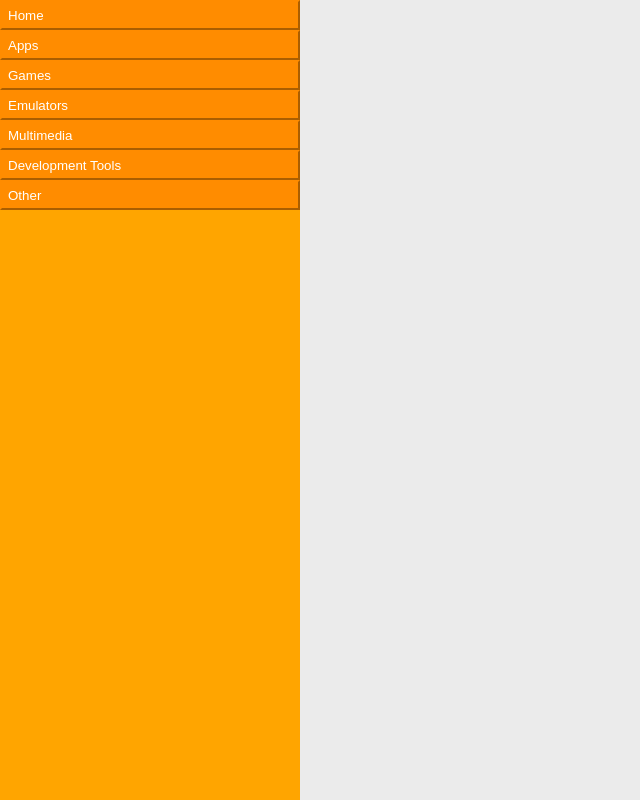
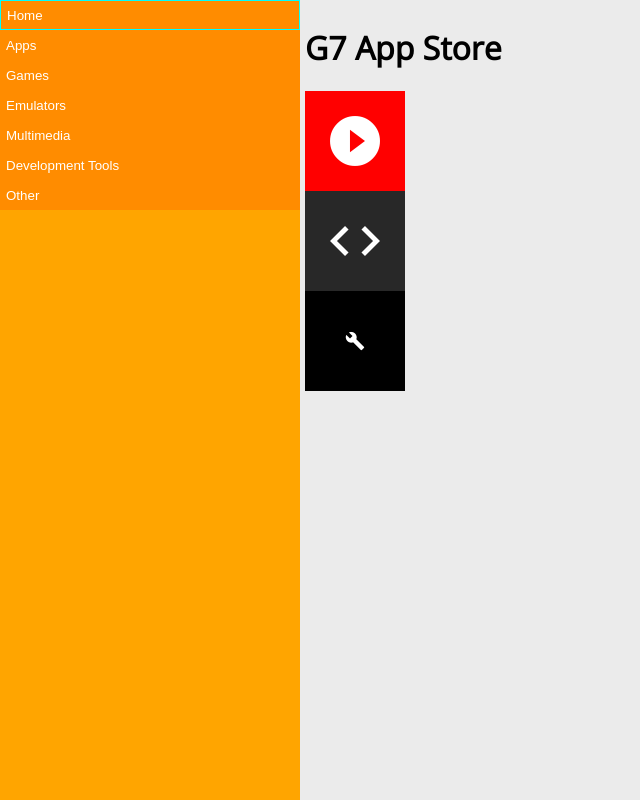
Before and after one commit to G7Project/G7Frontend, a plain HTML site: page appbin/shop.html in a window 1280 px wide. Shown: the whole page, without its empty margins (0-640 px from the left). Drawn offline with nearby package versions, Linux system fonts and the light colour scheme.

Commit message:
Added pages to the shop!

```diff
--- a/appbin/shop.html
+++ b/appbin/shop.html
@@ -5,6 +5,7 @@
   <meta name="viewport" content="width=device-width">
   <link rel="preconnect" href="https://fonts.gstatic.com">
   <link href="https://fonts.googleapis.com/css2?family=Open+Sans&display=swap" rel="stylesheet">
+  <link href="https://fonts.googleapis.com/icon?family=Material+Icons" rel="stylesheet">
   <title>G7 App Store</title>
   <style>
     body{
@@ -30,28 +31,54 @@
       border-radius:0px;
       color:white;
       background:darkorange;
-      border-color:darkorange;
+      border:none;
       text-align:left;
+    }
+    .selected{
+      border:solid;
+      border-width:0.75px;
+      border-color:cyan;
+    }
+    .app{
+      border:none;
+      width:100px;
+      height:100px;
+      color:white;
+      font-size:60px;
     }
   </style>
 </head>
 <body>
   <div id='side'>
-    <button type='button' class='sidebutton' id='home'>Home</button>
-    <button type='button' class='sidebutton' id='home'>Apps</button>
-    <button type='button' class='sidebutton' id='home'>Games</button>
-    <button type='button' class='sidebutton' id='home'>Emulators</button>
-    <button type='button' class='sidebutton' id='home'>Multimedia</button>
-    <button type='button' class='sidebutton' id='home'>Development Tools</button>
-    <button type='button' class='sidebutton' id='home'>Other</button>
+    <button type='button' class='sidebutton selected' id='home'>Home</button>
+    <button type='button' class='sidebutton' id='apps'>Apps</button>
+    <button type='button' class='sidebutton' id='games'>Games</button>
+    <button type='button' class='sidebutton' id='emulators'>Emulators</button>
+    <button type='button' class='sidebutton' id='multimedia'>Multimedia</button>
+    <button type='button' class='sidebutton' id='development'>Development Tools</button>
+    <button type='button' class='sidebutton' id='other'>Other</button>
   </div>
-  <div class='pad'>
-
+  <!--Our content is here-->
+  <div class='content pad'>
+     <div id='_home' style='display:relative;'>
+       <h1>G7 App Store</h1>
+       <button type='button' class='app material-icons' id='#00000F' style='background:red;'>play_circle_filled</button>
+       <br>
+       <button type='button' class='app material-icons' id='#0000FG' style='background:rgb(40,40,40);'>code</button>
+       <br>
+       <button type='button' class='app material-icons' id='#0000FG' style='background:black;font-size:20px;'>build</button>
+     </div>
+     <div id='_apps' style='display:none;'></div>
+     <div id='_games' style='display:none;'></div>
+     <div id='_emulators' style='display:none;'></div>
+     <div id='_multimedia' style='display:none;'></div>
+     <div id='_development' style='display:none;'></div>
+     <div id='_other' style='display:none;'></div>
   </div>
 </body>
   <script>
   // Yes! Content Pages! (This was taken from the G7Frontend with good reason)
-    var _currentpage='HOME'; //Remove the need for the hidden Attribute so we can have more than two pages
+    var _currentpage='home'; //Remove the need for the hidden Attribute so we can have more than two pages
      function page(shown) {
        const d=document.getElementById(shown); // Save some DOM Calls Here
        let cd=document.getElementById(_currentpage);
```
